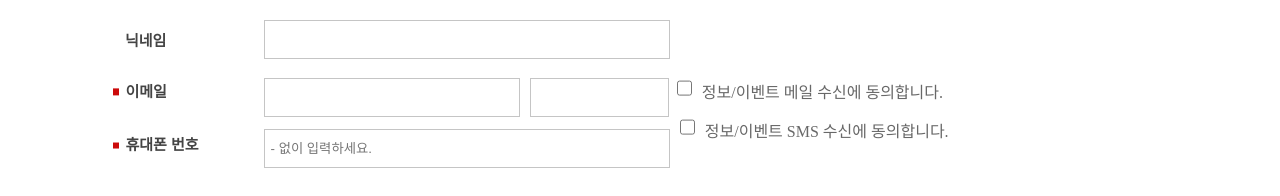
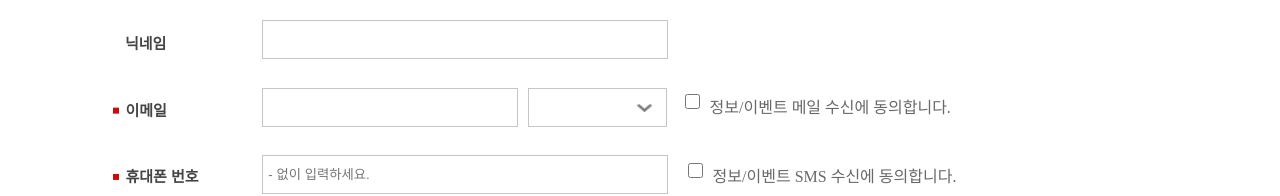
Before and after one commit to HardCodingProject/lush_clone_frontend, a Vue app: page /join in a window 1280 px wide. Shown: the part 747-943 px from the top of the page. Built offline with nearby package versions, Linux system fonts and the light colour scheme.

Commit message:
0924_email 드롭다운

```diff
--- a/src/components/Join.vue
+++ b/src/components/Join.vue
@@ -85,6 +85,7 @@
                                 <div class="select-option">
                                     <div class="select-box" @click="openOption">
                                         <span class="selected">{{selected}}</span>
+                                        <img :src="select_arrow_down">
                                     </div>
                                     <div name class="options-container" v-if="isOpen">
                                         <input type="radio" id="1" v-model="selected" value="직접입력" >
@@ -119,7 +120,7 @@
                         <td>
                             <div class="txt-field">
                                 <input type="text" id="cellPhone" name="cellPhone" class="text" maxlength="12" placeholder=" - 없이 입력하세요.">
-                                <div class="form-element">
+                                <div class="form-element2">
                                     <input type="checkbox" class="checkbox" id="smsFl" name="smsFl" value="">
                                     <label for="smsFl" class="checkboxlabel">정보/이벤트 SMS 수신에 동의합니다.</label>
                                 </div>
@@ -165,11 +166,13 @@
 
 <script>
 import Footer from '@/components/Footer.vue';
+import select_arrow_down from '@/assets/select_arrow_down.png';
     export default {
         data(){
             return{
                 isOpen :false,
-                selected : ''
+                selected : '',
+                select_arrow_down : select_arrow_down
             }
         },
         components:{
@@ -235,6 +238,7 @@ import Footer from '@/components/Footer.vue';
 @import url('https://fonts.googleapis.com/css2?family=Archivo+Black&display=swap');
 @import url('https://fonts.googleapis.com/css2?family=Archivo+Black&family=Overpass:wght@900&display=swap');
 @import url('https://fonts.googleapis.com/css2?family=Roboto:wght@900&display=swap');
+
 
 /* .parent{
     display: flex;
@@ -375,7 +379,7 @@ th{
     transform: translateY(-35%);
 }
 .nickname input{
-    margin-bottom: 15px;
+    margin-bottom: 25px;
 }
 input{
     width: 400px;
@@ -387,6 +391,7 @@ input{
     width: 100%;
     height: 36px;
     display: inline-flex;
+    margin-bottom: 25px;
 }
 #emailinput{
     width: 250px;
@@ -395,6 +400,7 @@ input{
 .th_nickname{
     padding-left: 13px;
 }
+
 
 /* 이메일 선택 */
 .select-option{
@@ -411,15 +417,23 @@ input{
     position:relative;
     display: inline-block;
 }
+.select-box > img {
+    width: 15px;
+    height: 8px;
+    top: 40%;
+    right: 10%;
+    position: absolute;
+}
 .selected {
-    width: 100%;
+    width: 110px;
     height: 100%;
     /* border: 1px solid black; */
     background: rgb(255, 255, 255);
     color : rgb(37, 36, 36);
     position: absolute;
-    text-align: center;
-    padding-top: 10px;
+    text-align: left;
+    font-size: 15px;
+    padding: 10px 0px 8px 8px;
 }
 .options-container{
     display: block;
@@ -435,14 +449,15 @@ input{
 }
 .options-container label {
     display: block;
-    width: 137px;
-    text-align: center;
-    font-size: 17px;
-    line-height: 9px;
-    padding: 10px 0;
+    width: 130px;
+    color: rgb(37, 36, 36);
+    text-align: left;
+    font-size: 15px;
+    line-height: 0.6em;
+    padding: 10px 0px 8px 8px;
 }
 .options-container label:hover{
-    background: rgb(197, 197, 197);
+    background: rgb(228, 228, 228);
 }
 input[type="radio"]{
     display: none;
@@ -459,15 +474,34 @@ input[type="checkbox"]{
     display: inline-flex;
     flex-direction: row;
     margin-left: 10px;
+    vertical-align: middle;
 }
 .form-element .checkbox{
-    transform: translateY(-24%);
-    margin-right: 10px;
+    margin-left: 10px;
     border: 1px solid rgb(197, 197, 197);
     size: 15px 15px;
 }
 .form-element .checkboxlabel{
     color: rgb(104, 104, 104);
+    padding: 10px;
+}
+
+.form-element2{
+    width: max-content;
+    align-self: center;
+    display: inline-flex;
+    flex-direction: row;
+    margin-left: 10px;
+    vertical-align: middle;
+}
+.form-element2 .checkbox{
+    margin-left: 10px;
+    border: 1px solid rgb(197, 197, 197);
+    size: 15px 15px;
+}
+.form-element2 .checkboxlabel{
+    color: rgb(104, 104, 104);
+    padding: 10px;
 }
 
 /* 주소 */
```
Also changed, not shown: src/assets/select_arrow_down.png (added), src/assets/select_arrow_up.png (added).
